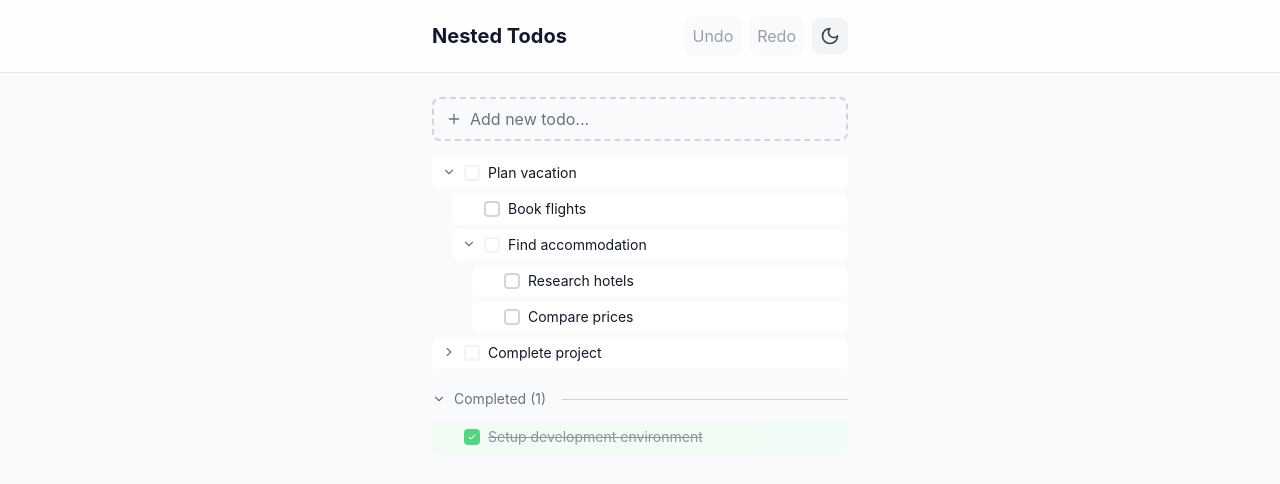
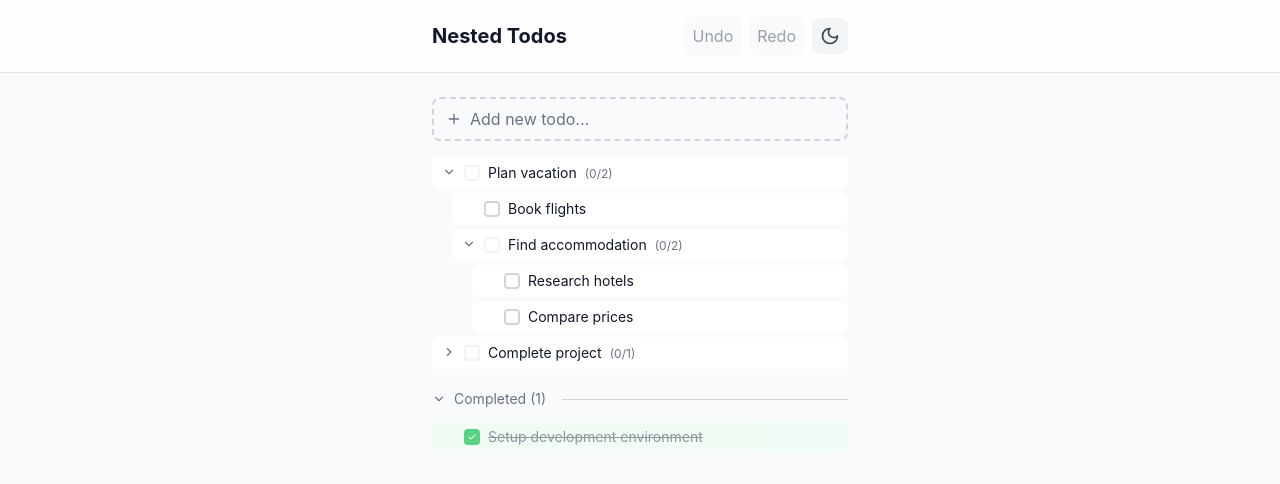
Before and after one commit to brownjasonlee/Taskception, a React (Vite) app: page / in a window 1280 px wide. Shown: the top 484 px of the page. Built offline with nearby package versions, Linux system fonts and the light colour scheme.

Commit message:
feat: Add subtask completion indicator to parent tasks

```diff
--- a/src/components/TodoItem.tsx
+++ b/src/components/TodoItem.tsx
@@ -50,6 +50,12 @@ export const TodoItem: React.FC<TodoItemProps> = ({
     disabled: isDragging || isEditing
   });
 
+  const hasChildren = todo.children.length > 0;
+  // Calculate completion status for subtasks
+  const completedChildrenCount = todo.children.filter(child => child.completed).length;
+  const totalChildrenCount = todo.children.length;
+  const showCompletionIndicator = hasChildren && totalChildrenCount > 0;
+
   // Droppable setup for different drop zones
   const { setNodeRef: setDropRef, isOver } = useDroppable({
     id: `${todo.id}-drop`,
@@ -66,7 +72,6 @@ export const TodoItem: React.FC<TodoItemProps> = ({
     disabled: isDragging || isActive
   });
 
-  const hasChildren = todo.children.length > 0;
   const canComplete = !hasChildren || isAllChildrenCompleted(todo);
   const canUncheck = todo.completed && !hasCompletedParent;
   const indentLevel = level * 20;
@@ -219,6 +224,11 @@ export const TodoItem: React.FC<TodoItemProps> = ({
               title="Double-click to edit"
             >
               {todo.title}
+              {showCompletionIndicator && (
+                <span className="ml-2 text-xs text-gray-500 dark:text-gray-400">
+                  ({completedChildrenCount}/{totalChildrenCount})
+                </span>
+              )}
             </span>
           )}
         </div>
```
